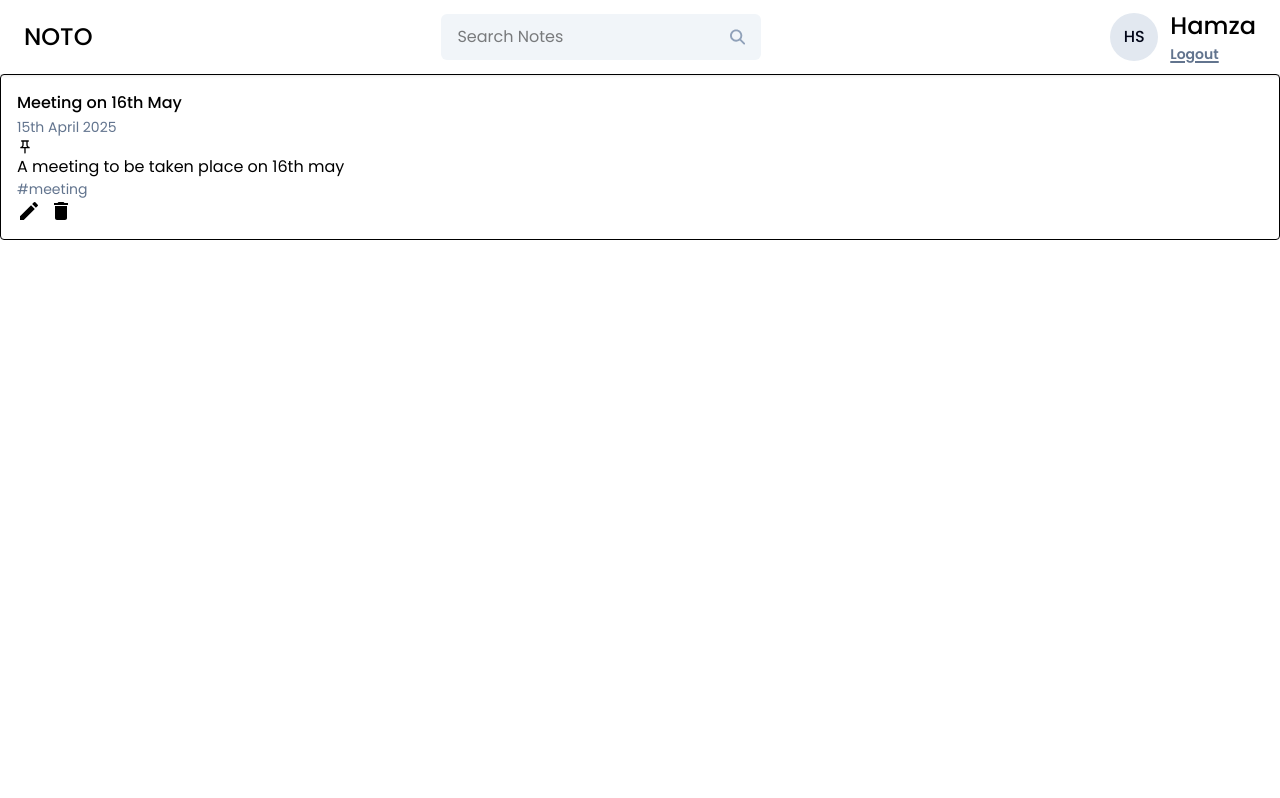
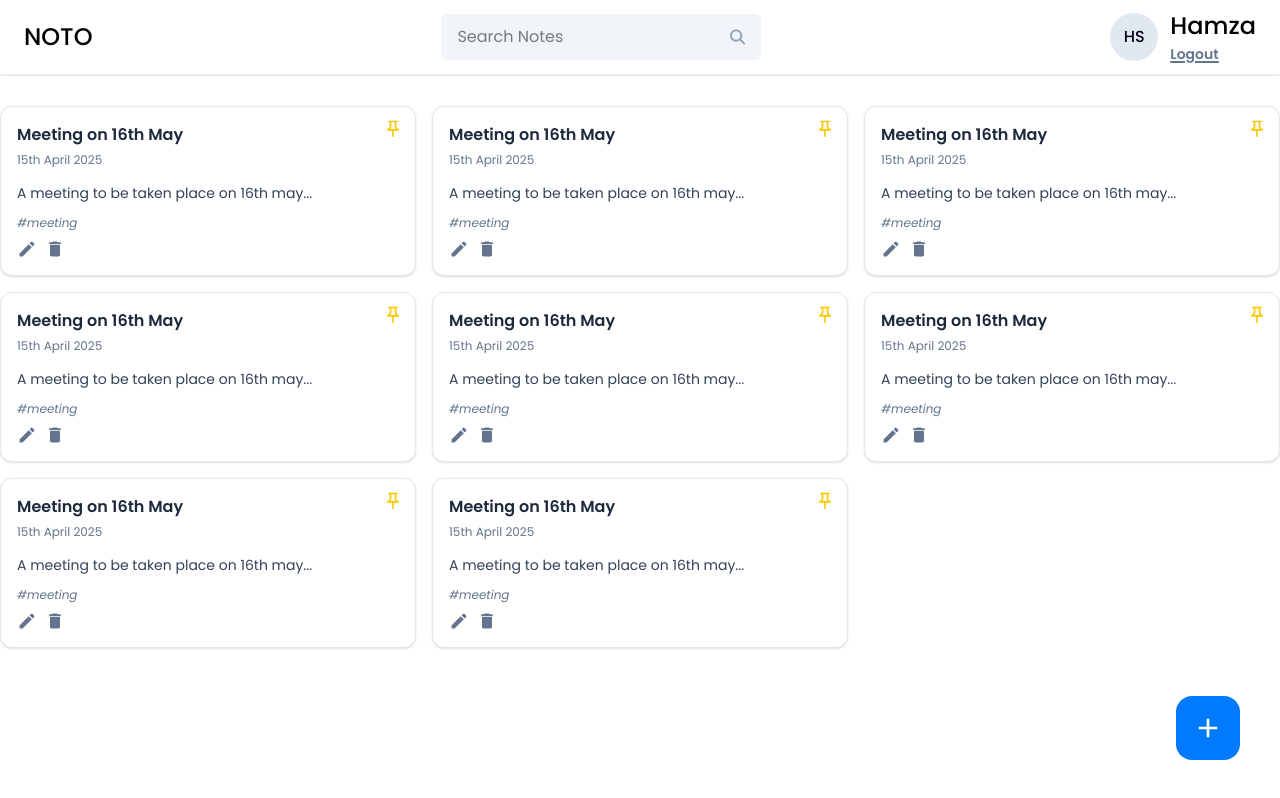
Before and after one commit to hammzza16/NOTO, a React (Vite) app in the folder frontend/NOTO-APP/: page /dashboard in a window 1280 px wide. Built offline with nearby package versions, Linux system fonts and the light colour scheme.

Commit message:
Cards setup

```diff
--- a/frontend/NOTO-APP/src/components/Cards/NoteCard.jsx
+++ b/frontend/NOTO-APP/src/components/Cards/NoteCard.jsx
@@ -13,25 +13,35 @@ const NoteCard = ({
   onPinNote,
 }) => {
   return (
-    <div className="border rounded p-4 bg-white hover:shadow-xl transition-all ease-in">
+    <div className="bg-white border border-slate-200 shadow-sm rounded-xl p-4 space-y-3 relative hover:shadow-xl hover:scale-[1.01] transition-all duration-300 ease-in-out">
       <div className="">
-        <div>
-          <h5 className="text-1xl font-medium">{title}</h5>
-          <span className="text-sm text-slate-500">{date}</span>
+        <div className="flex justify-between items-start">
+          <div>
+            <h6 className="text-base font-semibold text-slate-800">{title}</h6>
+            <span className="text-xs text-slate-500">{date}</span>
+          </div>
         </div>
-        <MdOutlinePushPin className="" onClick={onPinNote} />
       </div>
-      <p className="">{content?.slice(0, 60)}</p>
+
+      <MdOutlinePushPin
+        className={`absolute top-3 right-3 text-xl text-slate-400 hover:text-yellow-700 cursor-pointer transition-colors duration-200 ${
+          isPinned ? "text-yellow-400" : ""
+        }`}
+        onClick={onPinNote}
+      />
+
+      <p className="text-sm text-slate-700">{content?.slice(0, 60)}...</p>
+
       <div className="">
-        <div className="text-sm text-slate-500">{tags}</div>
+        <div className="text-xs text-slate-500 italic">{tags}</div>
 
-        <div className="flex items-center gap-2">
+        <div className="flex items-center gap-2 mt-2">
           <MdCreate
-            className="icon-btn hover:text-green-600 text-2xl"
+            className="icon-btn text-slate-600 hover:text-green-600 transition-colors duration-200 cursor-pointer"
             onClick={onEdit}
           />
           <MdDelete
-            className="icon-btn hover:text-red-500 text-2xl"
+            className="icon-btn text-slate-600 hover:text-red-500 transition-colors duration-200 cursor-pointer"
             onClick={onDelete}
           />
         </div>
--- a/frontend/NOTO-APP/src/index.css
+++ b/frontend/NOTO-APP/src/index.css
@@ -1,4 +1,4 @@
-@import url('https://fonts.googleapis.com/css2?family=Comic+Neue:ital,wght@0,300;0,400;0,700;1,300;1,400;1,700&family=Poppins:ital,wght@0,100;0,200;0,300;0,400;0,500;0,600;0,700;0,800;0,900;1,100;1,200;1,300;1,400;1,500;1,600;1,700;1,800;1,900&display=swap');
+@import url("https://fonts.googleapis.com/css2?family=Comic+Neue:ital,wght@0,300;0,400;0,700;1,300;1,400;1,700&family=Poppins:ital,wght@0,100;0,200;0,300;0,400;0,500;0,600;0,700;0,800;0,900;1,100;1,200;1,300;1,400;1,500;1,600;1,700;1,800;1,900&display=swap");
 @import "tailwindcss";
 
 @theme {
@@ -6,17 +6,21 @@
   --color-secondary: #6c757d;
 }
 
-.input-box{
+.input-box {
   @apply w-full text-sm bg-transparent border-[1px] border-gray-300 px-5 py-3 rounded mb-4 outline-none;
 }
 
-.btn-primary{
+.btn-primary {
   @apply w-full text-sm bg-primary text-white p-2 rounded my-1 hover:bg-blue-600;
+}
+
+.icon-btn {
+  @apply text-xl text-slate-500 cursor-pointer hover:text-primary;
 }
 
 @layer base {
   html {
-    font-family:'Poppins',"Comic Neue", sans-serif;
+    font-family: "Poppins", "Comic Neue", sans-serif;
   }
 
   body {
--- a/frontend/NOTO-APP/src/pages/Home/Home.jsx
+++ b/frontend/NOTO-APP/src/pages/Home/Home.jsx
@@ -1,13 +1,87 @@
 import React from "react";
 import Navbar from "../../components/Navbar";
 import NoteCard from "../../components/Cards/NoteCard";
+import { MdAdd } from "react-icons/md";
 
 const home = () => {
+  //defining functions
+
   return (
     <>
       <div>
         <Navbar />
         <div className="container mx-auto">
+          <div className="grid grid-cols-3 gap-4 mt-8">
+            <NoteCard
+              title="Meeting on 16th May"
+              date="15th April 2025"
+              content="A meeting to be taken place on 16th may"
+              tags="#meeting"
+              isPinned={true}
+              onEdit={() => {}}
+              onPinNote={() => {}}
+              onDelete={() => {}}
+            />
+            <NoteCard
+              title="Meeting on 16th May"
+              date="15th April 2025"
+              content="A meeting to be taken place on 16th may"
+              tags="#meeting"
+              isPinned={true}
+              onEdit={() => {}}
+              onPinNote={() => {}}
+              onDelete={() => {}}
+            />
+            <NoteCard
+              title="Meeting on 16th May"
+              date="15th April 2025"
+              content="A meeting to be taken place on 16th may"
+              tags="#meeting"
+              isPinned={true}
+              onEdit={() => {}}
+              onPinNote={() => {}}
+              onDelete={() => {}}
+            />
+            <NoteCard
+              title="Meeting on 16th May"
+              date="15th April 2025"
+              content="A meeting to be taken place on 16th may"
+              tags="#meeting"
+              isPinned={true}
+              onEdit={() => {}}
+              onPinNote={() => {}}
+              onDelete={() => {}}
+            />
+            <NoteCard
+              title="Meeting on 16th May"
+              date="15th April 2025"
+              content="A meeting to be taken place on 16th may"
+              tags="#meeting"
+              isPinned={true}
+              onEdit={() => {}}
+              onPinNote={() => {}}
+              onDelete={() => {}}
+            />
+            <NoteCard
+              title="Meeting on 16th May"
+              date="15th April 2025"
+              content="A meeting to be taken place on 16th may"
+              tags="#meeting"
+              isPinned={true}
+              onEdit={() => {}}
+              onPinNote={() => {}}
+              onDelete={() => {}}
+            />
+            <NoteCard
+              title="Meeting on 16th May"
+              date="15th April 2025"
+              content="A meeting to be taken place on 16th may"
+              tags="#meeting"
+              isPinned={true}
+              onEdit={() => {}}
+              onPinNote={() => {}}
+              onDelete={() => {}}
+            />
             <NoteCard
               title="Meeting on 16th May"
               date="15th April 2025"
@@ -20,6 +94,13 @@ const home = () => {
             />
           </div>
         </div>
+        <button
+          className="w-16 h-16 flex items-center justify-center rounded-2xl bg-primary hover:bg-blue-600 absolute right-10 bottom-10"
+          onClick={() => {}}
+        >
+          <MdAdd className="text-[32px] text-white" />
+        </button>
+      </div>
     </>
   );
 };
```
Lines whose indentation alone changed are shown as unchanged.
